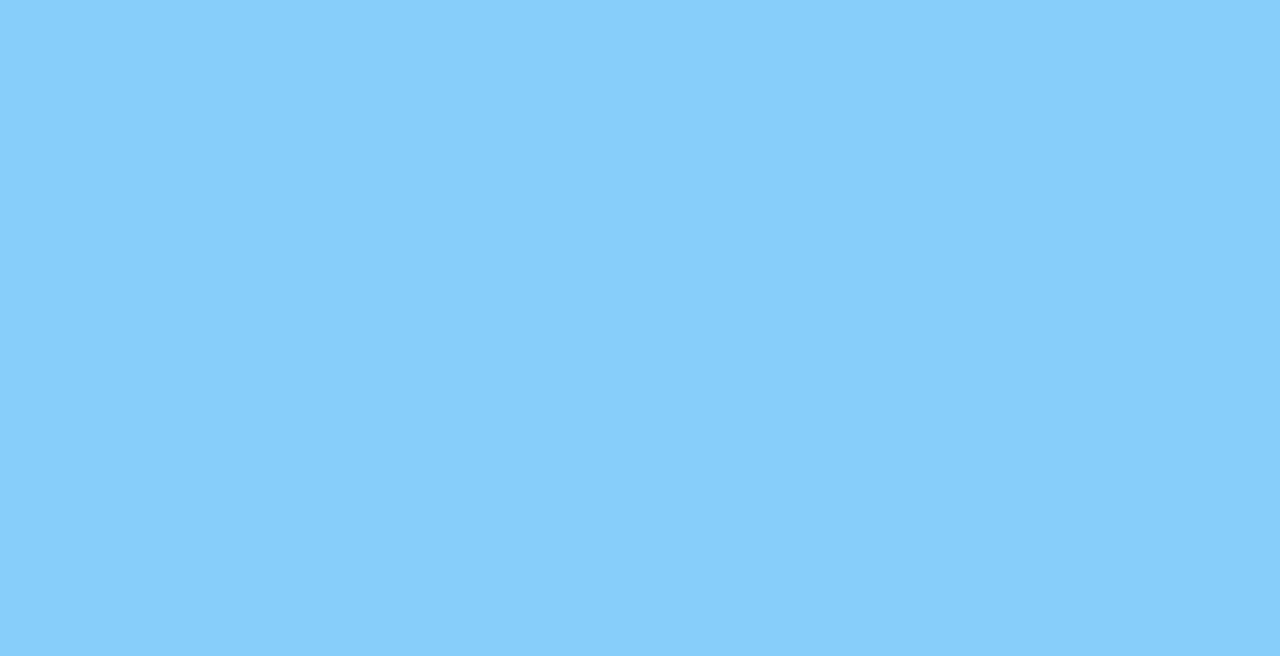
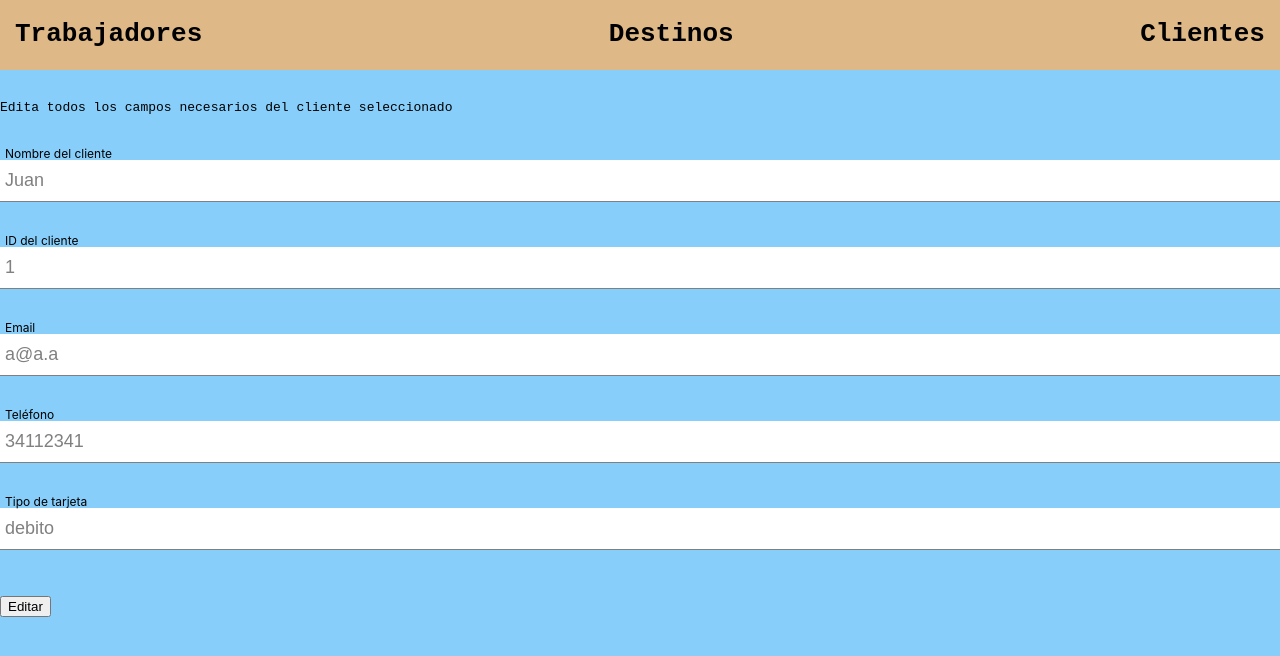
Before and after one commit to aortiz34/Agencia_de_viajes, a React (Create React App) app: page /editar-cliente/1 in a window 1280 px wide. Before the commit this address had no page. Shown: the top 656 px of the page. Built offline with nearby package versions, Linux system fonts and the light colour scheme.

Commit message:
feat: add remove and efit client functionalities
Move clientes-form component to a separate page to make CRUD operations easier to implement
Add new helper function in context to remove clients

```diff
--- a/src/App.js
+++ b/src/App.js
@@ -4,15 +4,18 @@ import Clientes from './routes/clientes/clientes.component';
 import Destinos from './routes/destinos/destinos.component';
 import Hoteles from './routes/hoteles/hoteles.component';
 import Trabajadores from './routes/trabajadores/trabajadores.component';
+import ClientesForm from './components/clientes-form/clientes-form.component';
 
 const App = () => {
   return (
     <Routes>
-      <Route path="/" element={<NavBar/>}>
-        <Route index element={<Clientes/>}/>
-        <Route path='destinos' element={<Destinos/>}/>
-        <Route path='hoteles' element={<Hoteles/>}/>
-        <Route path='trabajadores' element={<Trabajadores/>}/>
+      <Route path="/" element={<NavBar />}>
+        <Route index element={<Clientes />} />
+        <Route path="agregar-cliente" element={<ClientesForm />} />
+        <Route path="editar-cliente/:idCliente" element={<ClientesForm />} />
+        <Route path='destinos' element={<Destinos />} />
+        <Route path='hoteles' element={<Hoteles />} />
+        <Route path='trabajadores' element={<Trabajadores />} />
       </Route>
     </Routes>
   );
--- a/src/components/button/button.component.jsx
+++ b/src/components/button/button.component.jsx
@@ -1,9 +1,9 @@
 
 
-const Button = ({ children, ...otherProps  }) => {
-    return(
+const Button = ({ children, ...otherProps }) => {
+    return (
         <button className={`button-container`}
-        {...otherProps}>
+            {...otherProps}>
             {children}
         </button>
     )
--- a/src/components/cliente-card/cliente-card.component.jsx
+++ b/src/components/cliente-card/cliente-card.component.jsx
@@ -1,20 +1,27 @@
-import Button from "../button/button.component";
+import Button from '../button/button.component';
+import { Link } from 'react-router-dom';
+import { useContext } from 'react';
+import { ClientesContext } from '../../contexts/clientes.context';
 
-const ClienteCard = ({cliente}) => {
+const ClienteCard = ({ cliente }) => {
 
-    const {nombreDelCliente, id, email, telefono, tipoDeTarjeta} = cliente;
+    const { nombreDelCliente, id, email, telefono, tipoDeTarjeta } = cliente;
+    const { clienteEliminado } = useContext(ClientesContext);
 
-    return(
+    return (
         <div className="cliente-card-container">
-            <samp>{nombreDelCliente}</samp><br/>
-            <samp>{id}</samp><br/>
-            <samp>{email}</samp><br/>
-            <samp>{telefono}</samp><br/>
-            <samp>{tipoDeTarjeta}</samp><br/>
+            <samp>{nombreDelCliente}</samp><br />
+            <samp>{id}</samp><br />
+            <samp>{email}</samp><br />
+            <samp>{telefono}</samp><br />
+            <samp>{tipoDeTarjeta}</samp><br />
             <Button>
-                Editar
+                <Link to={`editar-cliente/${id}`}>Editar</Link>
             </Button>
-            <br/>
+            <Button onClick={() => clienteEliminado(cliente)}>
+                Eliminar
+            </Button>
+            <br />
         </div>
     );
 }
--- a/src/components/clientes-form/clientes-form.component.jsx
+++ b/src/components/clientes-form/clientes-form.component.jsx
@@ -2,6 +2,7 @@ import FormInput from "../form-input/form-input.components";
 import Button from "../button/button.component";
 import { useState, useContext } from "react";
 import { ClientesContext } from "../../contexts/clientes.context";
+import { useParams, useNavigate } from 'react-router-dom';
 
 const defaultFormFields = {
     nombreDelCliente: '',
@@ -13,16 +14,24 @@ const defaultFormFields = {
 
 
 const ClientesForm = () => {
-    const [formFields, setFormFields] = useState(defaultFormFields);
-    const { nombreDelCliente, id, email, telefono, tipoDeTarjeta} = formFields;
-    const { clienteAgregado } = useContext(ClientesContext);
+    const { clienteAgregado, clienteEditado, clientes } = useContext(ClientesContext);
+    const params = useParams();
+    const navigate = useNavigate();
 
-    const resetFormFields = () => {
-        setFormFields(defaultFormFields);
-    }
+    const currCliente =
+        params.hasOwnProperty('idCliente')
+            ? clientes.find(cliente => cliente.id === params.idCliente)
+            : null
 
-    const createObject = (nombre, id,email,telefono,tipoDeTarjeta) => {
-        return(
+    const [formFields, setFormFields] = useState(currCliente ?? defaultFormFields);
+    const { nombreDelCliente, id, email, telefono, tipoDeTarjeta } = formFields;
+
+    // const resetFormFields = () => {
+    //     setFormFields(defaultFormFields);
+    // }
+
+    const createObject = (nombre, id, email, telefono, tipoDeTarjeta) => {
+        return (
             {
                 nombreDelCliente: nombre,
                 id: id,
@@ -35,20 +44,32 @@ const ClientesForm = () => {
 
     const agregarCliente = (event) => {
         event.preventDefault();
-        clienteAgregado(createObject(nombreDelCliente,id,email,telefono,tipoDeTarjeta));
-        resetFormFields();
-    }
+        clienteAgregado(createObject(nombreDelCliente, id, email, telefono, tipoDeTarjeta));
+        navigate('/');
+    };
+
+    const editarCliente = (event) => {
+        event.preventDefault();
+        clienteEditado(currCliente, createObject(nombreDelCliente, id, email, telefono, tipoDeTarjeta));
+        navigate('/');
+    };
 
     const handleChange = (event) => {
-        const {name, value} = event.target;
+        const { name, value } = event.target;
 
-        setFormFields({...formFields,[name]: value})
+        setFormFields({ ...formFields, [name]: value })
     };
 
     return (
         <div className="clientes-form-container">
-                <samp>Introduce todos los datos para agregar a un nuevo cliente</samp>
-                <form onSubmit={agregarCliente}>
+            {
+                currCliente !== null
+                    ? <samp>Edita todos los campos necesarios del cliente seleccionado</samp>
+                    : <samp>Introduce todos los datos para agregar a un nuevo cliente</samp>
+            }
+            <form
+                onSubmit={currCliente !== null ? editarCliente : agregarCliente}
+            >
                 <FormInput
                     label='Nombre del cliente'
                     type='text'
@@ -89,9 +110,12 @@ const ClientesForm = () => {
                     name='tipoDeTarjeta'
                     value={tipoDeTarjeta}
                 />
-                    <Button type='submit'>
-                        Agregar
-                    </Button>
+                {
+                    currCliente !== null
+                        ? <Button type='submit'>Editar</Button>
+                        : <Button type='submit'>Agregar</Button>
+                }
+
             </form>
         </div>
     );
--- a/src/contexts/clientes.context.jsx
+++ b/src/contexts/clientes.context.jsx
@@ -1,12 +1,15 @@
 import { createContext, useState } from "react";
 
 const agregarCliente = (clientes, clienteToAdd) => {
-    const existeCliente = clientes.find((cliente) => cliente.id === clienteToAdd.id);
-    if (existeCliente){
-        console.log('Este cliente ya ha sido registrado')
+    const existeCliente = clientes.find((cliente) => {
+        return cliente.id === clienteToAdd.id || cliente.email === clienteToAdd.email;
+    });
+    if (existeCliente) {
+        console.log('Este cliente ya ha sido registrado');
         return [...clientes];
     }
-    return [ ...clientes,
+    return [
+        ...clientes,
         {
             nombreDelCliente: clienteToAdd.nombreDelCliente,
             id: clienteToAdd.id,
@@ -14,28 +17,57 @@ const agregarCliente = (clientes, clienteToAdd) => {
             telefono: clienteToAdd.telefono,
             tipoDeTarjeta: clienteToAdd.tipoDeTarjeta
         }
-    ]
+    ];
 }
 
-const editarCliente = (clientes, clienteToEdit) => {
-    return clientes.map((cliente) => cliente.id === clienteToEdit.id ?
-    {...cliente,
-        nombreDelCliente:clienteToEdit.nombreDelCliente,
-        id:clienteToEdit.id,
-        email:clienteToEdit.email,
-        telefono:clienteToEdit.telefono,
-        tipoDeTarjeta:clienteToEdit.tipoDeTarjeta
-    } : cliente
-    )
+const editarCliente = (clientes, clientePrev, clienteToEdit) => {
+    const datosValidos = clientes.reduce((prev, curr) => {
+        if (curr === clientePrev) return prev;
+        return prev && curr.id !== clienteToEdit.id && curr.email !== clienteToEdit.email;
+    }, true);
+
+    if (!datosValidos) {
+        console.log('El correo o la id ingresada ya está en uso');
+        return [...clientes];
+    }
+
+    if (clientePrev.id === clienteToEdit.id) {
+        return clientes.map((cliente) => (
+            cliente.id === clienteToEdit.id ?
+                {
+                    ...cliente,
+                    nombreDelCliente: clienteToEdit.nombreDelCliente,
+                    id: clienteToEdit.id,
+                    email: clienteToEdit.email,
+                    telefono: clienteToEdit.telefono,
+                    tipoDeTarjeta: clienteToEdit.tipoDeTarjeta
+                } : cliente
+        ));
+    }
+
+    const nuevosClientes = removerCliente(clientes, clientePrev);
+    nuevosClientes.push(clienteToEdit);
+    return nuevosClientes;
+}
+
+const removerCliente = (clientes, clienteParaEliminar) => {
+    const clientesNuevo = [];
+    clientes.forEach(cliente => {
+        if (cliente.id === clienteParaEliminar.id) return;
+        clientesNuevo.push(cliente);
+    });
+
+    return clientesNuevo;
 }
 
 export const ClientesContext = createContext({
     clientes: [],
-    clienteAgregado: () => {},
-    clienteEditado: () => {}
+    clienteAgregado: () => { },
+    clienteEditado: () => { },
+    clienteEliminado: () => { },
 });
 
-export const ClientesProvider = ({children}) => {
+export const ClientesProvider = ({ children }) => {
     const [clientes, setClientes] = useState(
         [
             {
@@ -67,17 +99,21 @@ export const ClientesProvider = ({children}) => {
                 tipoDeTarjeta: 'credito'
             }
         ]
-        );
+    );
 
     const clienteAgregado = (clienteToAdd) => {
         setClientes(agregarCliente(clientes, clienteToAdd));
     };
 
-    const clienteEditado = (clienteToEdit) => {
-        setClientes(editarCliente(clientes,clienteToEdit));
+    const clienteEditado = (clientePrev, clienteToEdit) => {
+        setClientes(editarCliente(clientes, clientePrev, clienteToEdit));
     };
 
-    const value = {clientes, clienteAgregado, clienteEditado};
+    const clienteEliminado = (clienteToDelete) => {
+        setClientes(removerCliente(clientes, clienteToDelete));
+    };
+
+    const value = { clientes, clienteAgregado, clienteEditado, clienteEliminado };
 
     return <ClientesContext.Provider value={value}>{children}</ClientesContext.Provider>
 }
--- a/src/routes/clientes/clientes.component.jsx
+++ b/src/routes/clientes/clientes.component.jsx
@@ -1,21 +1,24 @@
 import { useContext } from "react";
 import { ClientesContext } from "../../contexts/clientes.context";
+import { Link } from "react-router-dom";
 
-import ClientesForm from "../../components/clientes-form/clientes-form.component";
+import Button from "../../components/button/button.component";
 import ClienteCard from "../../components/cliente-card/cliente-card.component";
 
 const Clientes = () => {
 
-    const {clientes} = useContext(ClientesContext);
+    const { clientes } = useContext(ClientesContext);
 
-    return(
+    return (
         <div>
-            <ClientesForm/>
-             <div className="clientes-catalogue-container">
-            {clientes.map((cliente) => (
-                <ClienteCard key={cliente.id} cliente={cliente}/>
-            ))}
-        </div>
+            <Button>
+                <Link to="agregar-cliente">Agregar nuevo empleado</Link>
+            </Button>
+            <div className="clientes-catalogue-container">
+                {clientes.map((cliente) => (
+                    <ClienteCard key={cliente.id} cliente={cliente} />
+                ))}
+            </div>
         </div>
     );
 };
```
Also changed, not shown: src/components/form-input/form-input.components.jsx (+4 -4 lines). Lines whose indentation alone changed are shown as unchanged.
